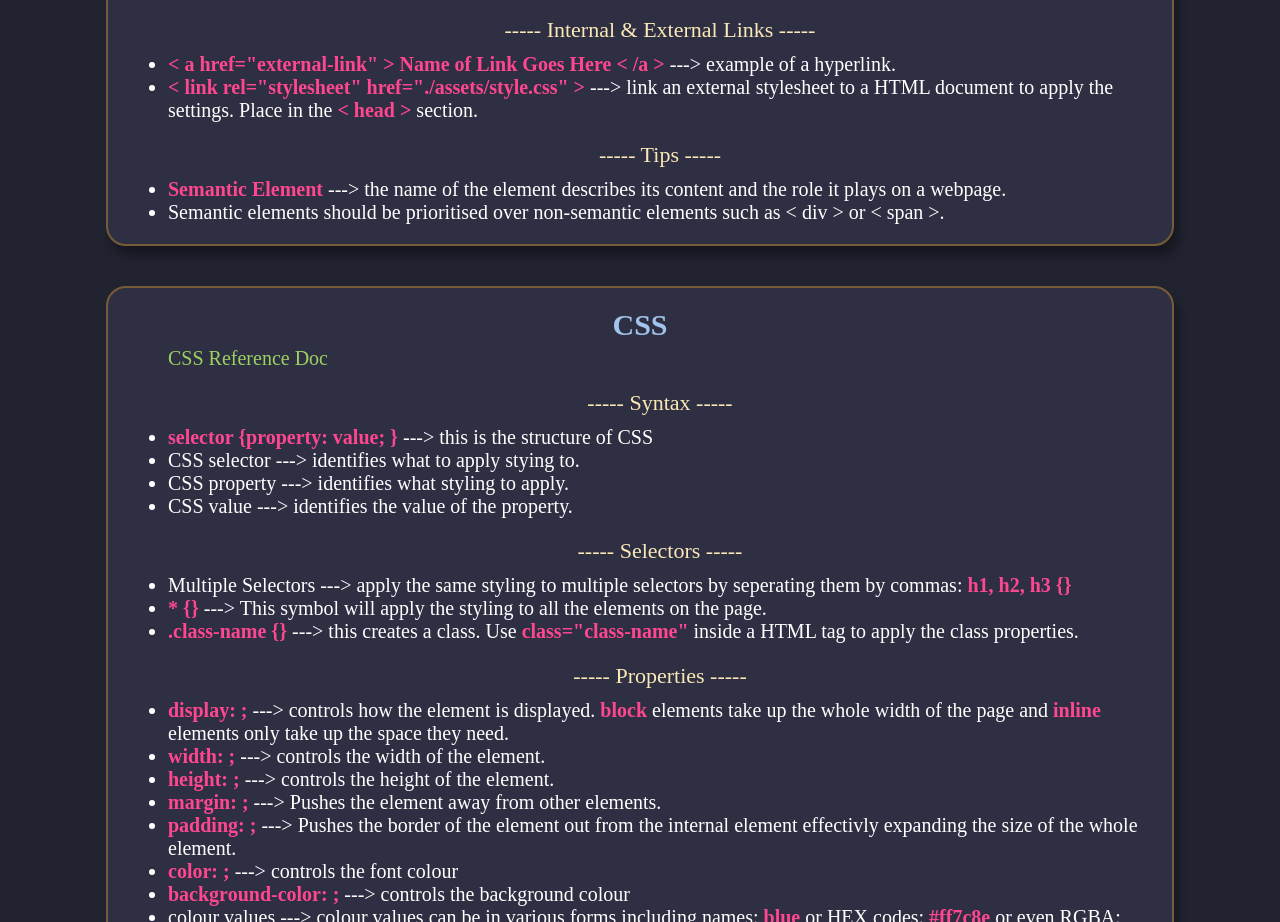
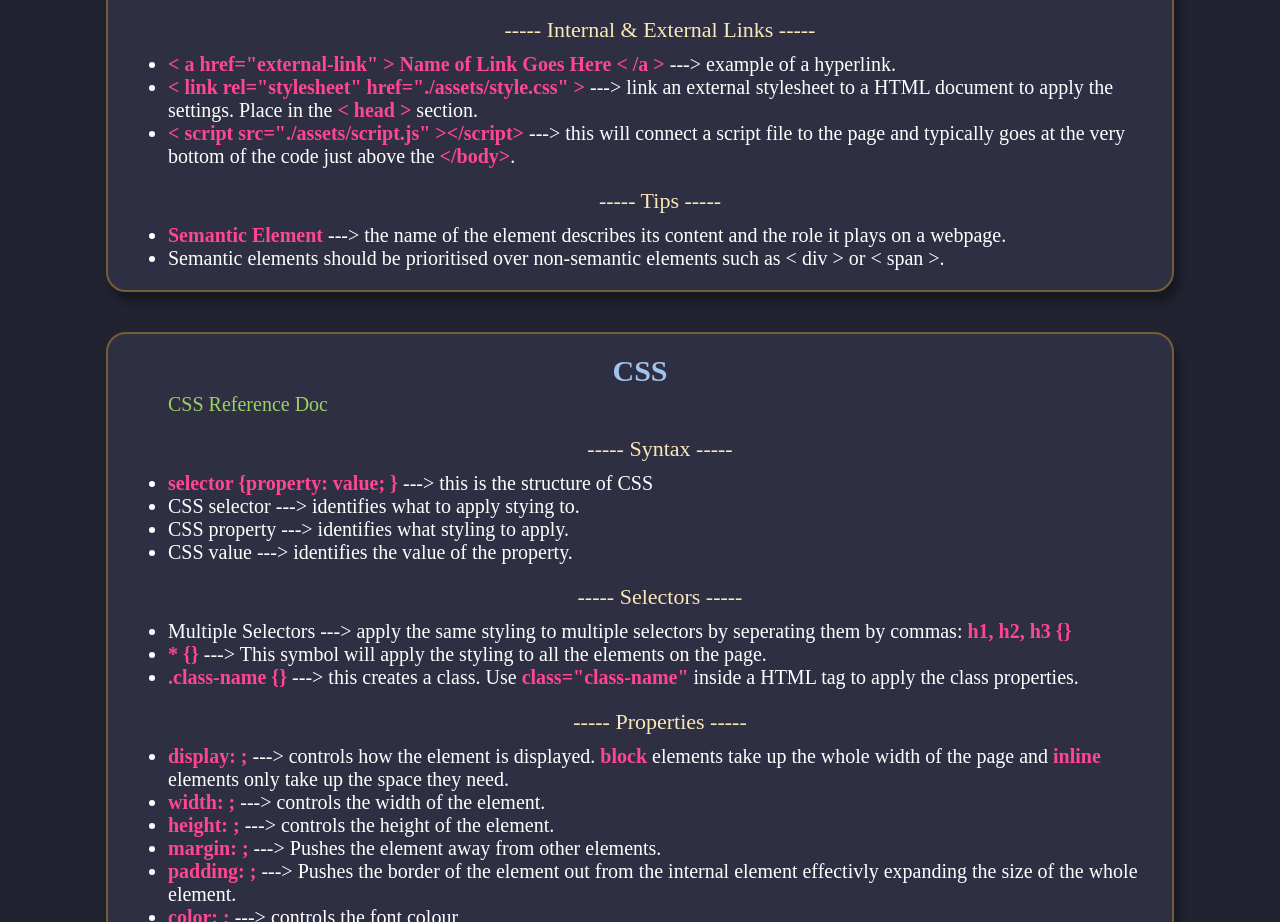
Before and after one commit to Korrin-F/prework-study-guide, a plain HTML site: page index.html in a window 1280 px wide. Shown: the part 1896-2818 px from the top of the page. Drawn offline with Linux system fonts and the light colour scheme.

Commit message:
added javascript file & connected to index.html via script

```diff
--- /dev/null
+++ b/assets/script.js
@@ -0,0 +1,2 @@
+var topics = "Terminal, HTML, CSS, Git, Javascript";
+console.log(topics);
--- a/index.html
+++ b/index.html
@@ -76,10 +76,10 @@
           <p>----- Internal & External Links -----</p>
           <li><b>< a href="external-link" > Name of Link Goes Here < /a ></b>   ---> example of a hyperlink.</li>
           <li><b>< link rel="stylesheet" href="./assets/style.css" ></b>   ---> link an external stylesheet to a HTML document to apply the settings. Place in the <b> < head ></b> section.</li>
+          <li><b>&lt; script src="./assets/script.js" &gt;&lt;/script&gt;</b>   ---> this will connect a script file to the page and typically goes at the very bottom of the code just above the <b> &lt;/body&gt;</b>.</li>
           <p>----- Tips -----</p>
           <li><b>Semantic Element</b>   ---> the name of the element describes its content and the role it plays on a webpage.</li>
           <li>Semantic elements should be prioritised over non-semantic elements such as < div > or < span >.</li>
-
         </ul>
       </section>
 
@@ -161,5 +161,6 @@
     <footer>
       <p>I can code!</p>
     </footer>
+    <script src="./assets/script.js"></script>
   </body>
 </html>
```
